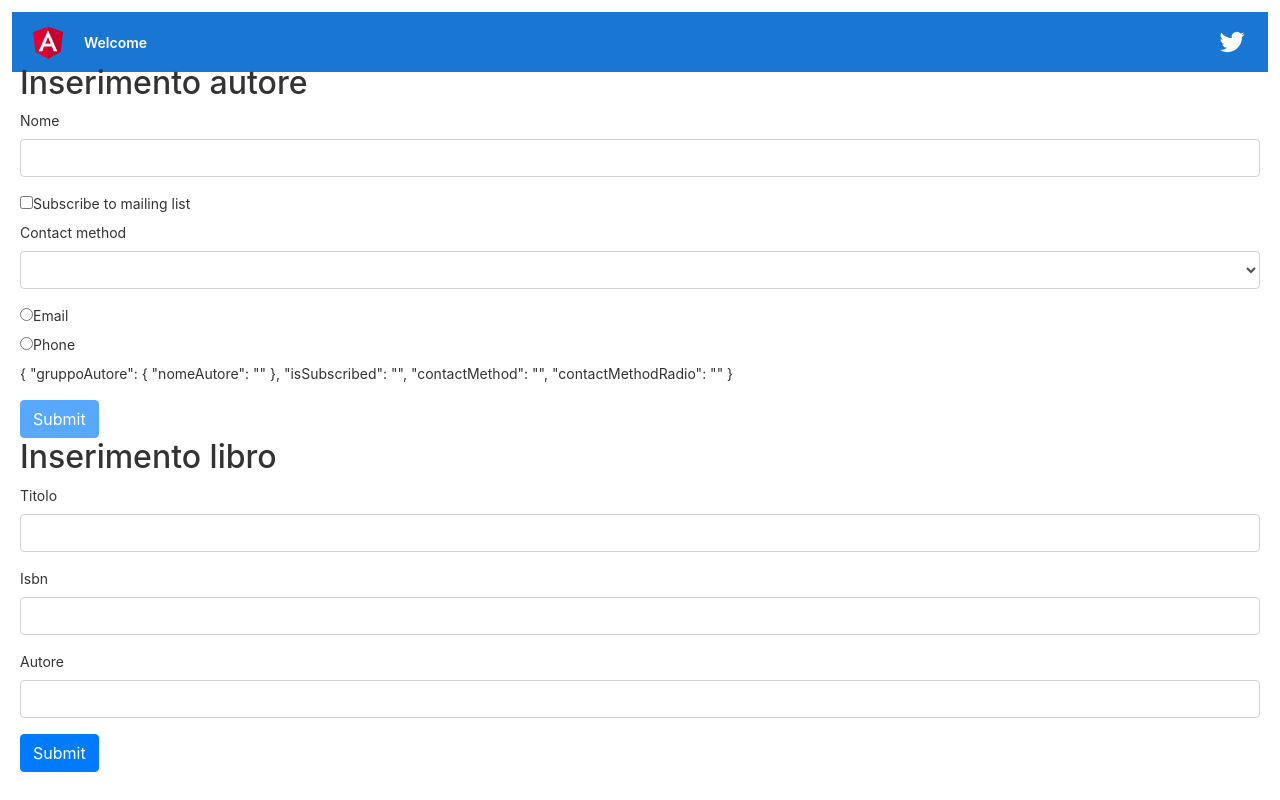
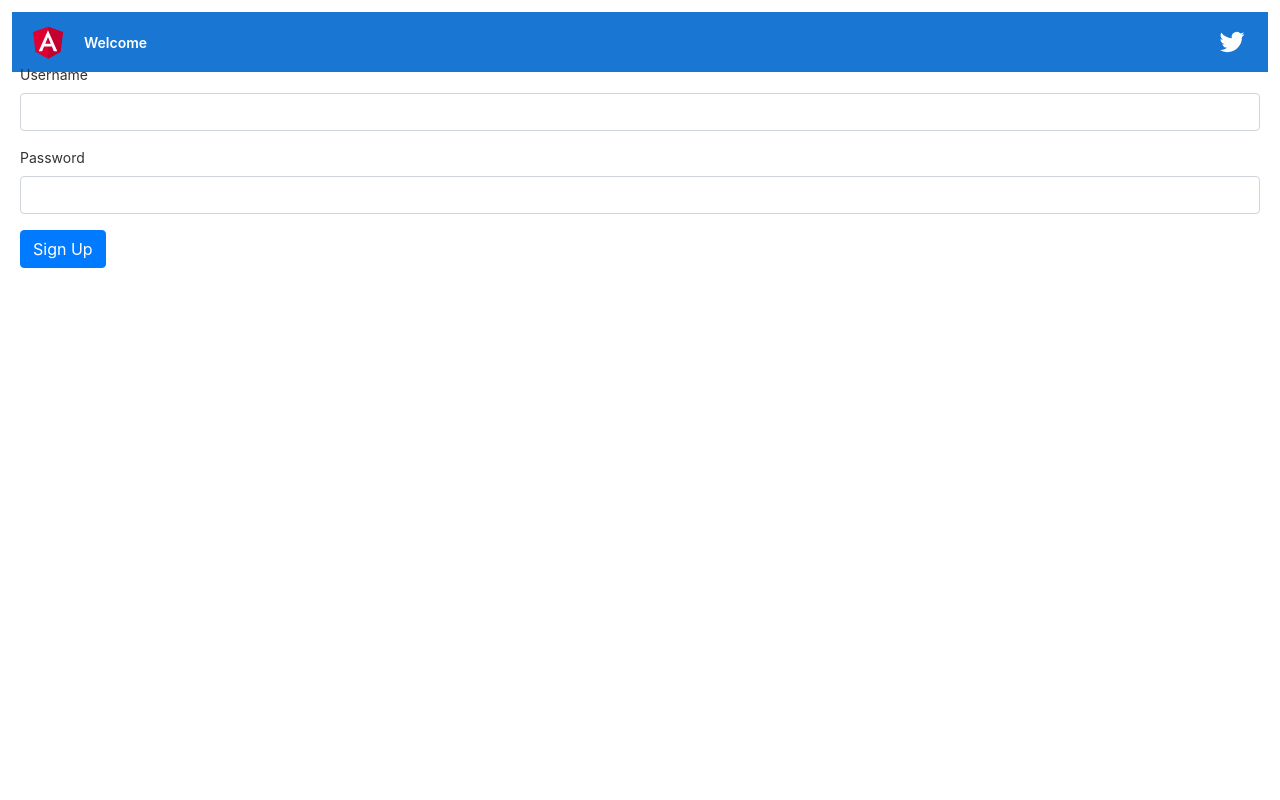
Before and after one commit to Pasquale02/front_end_libreria, an Angular app: page / in a window 1280 px wide. Built offline with nearby package versions, Linux system fonts and the light colour scheme.

Commit message:
Init reactive forms

```diff
--- a/src/app/app.component.html
+++ b/src/app/app.component.html
@@ -329,7 +329,11 @@
 <!--<app-libro [isRed]="libroLetto" (greetEvent)="greet()"> hello world </app-libro>-->
 
 <!--<app-autore></app-autore>-->
-<app-autore-form></app-autore-form>
-<app-libro-form></app-libro-form>
+
+<!--le seguenti andranno bene per connessione a spring-->
+<!--<app-autore-form></app-autore-form>-->
+<!--<app-libro-form></app-libro-form>-->
+
+<signup-form></signup-form>
 
 <router-outlet></router-outlet>
--- a/src/app/app.module.ts
+++ b/src/app/app.module.ts
@@ -10,6 +10,7 @@
 import { InputFormatDirective } from './directives/input-format.directive';
 import { AutoreFormComponent } from './autore-form/autore-form.component';
 import { LibroFormComponent } from './libro-form/libro-form.component';
+import {SignupFormComponent} from './signup-form/signup-form.component';
 
 @NgModule({
   declarations: [
@@ -19,7 +20,8 @@
     AutoreComponent,
     InputFormatDirective,
     AutoreFormComponent,
-    LibroFormComponent
+    LibroFormComponent,
+    SignupFormComponent
   ],
   imports: [
     BrowserModule,
--- /dev/null
+++ b/src/app/signup-form/signup-form.component.html
@@ -0,0 +1,17 @@
+<form>
+    <div class="form-group">
+        <label for="username">Username</label>
+        <input
+            id="username"
+            type="text"
+            class="form-control">
+    </div>
+    <div class="form-group">
+        <label for="password">Password</label>
+        <input
+            id="password"
+            type="text"
+            class="form-control">
+    </div>
+    <button class="btn btn-primary" type="submit">Sign Up</button>
+</form>
```
Also changed, not shown: src/app/signup-form/signup-form.component.ts (added, +9 -0 lines), src/app/signup-form/signup-form.component.css (added), 1 other file (tests, documents, lock files or other folders).
